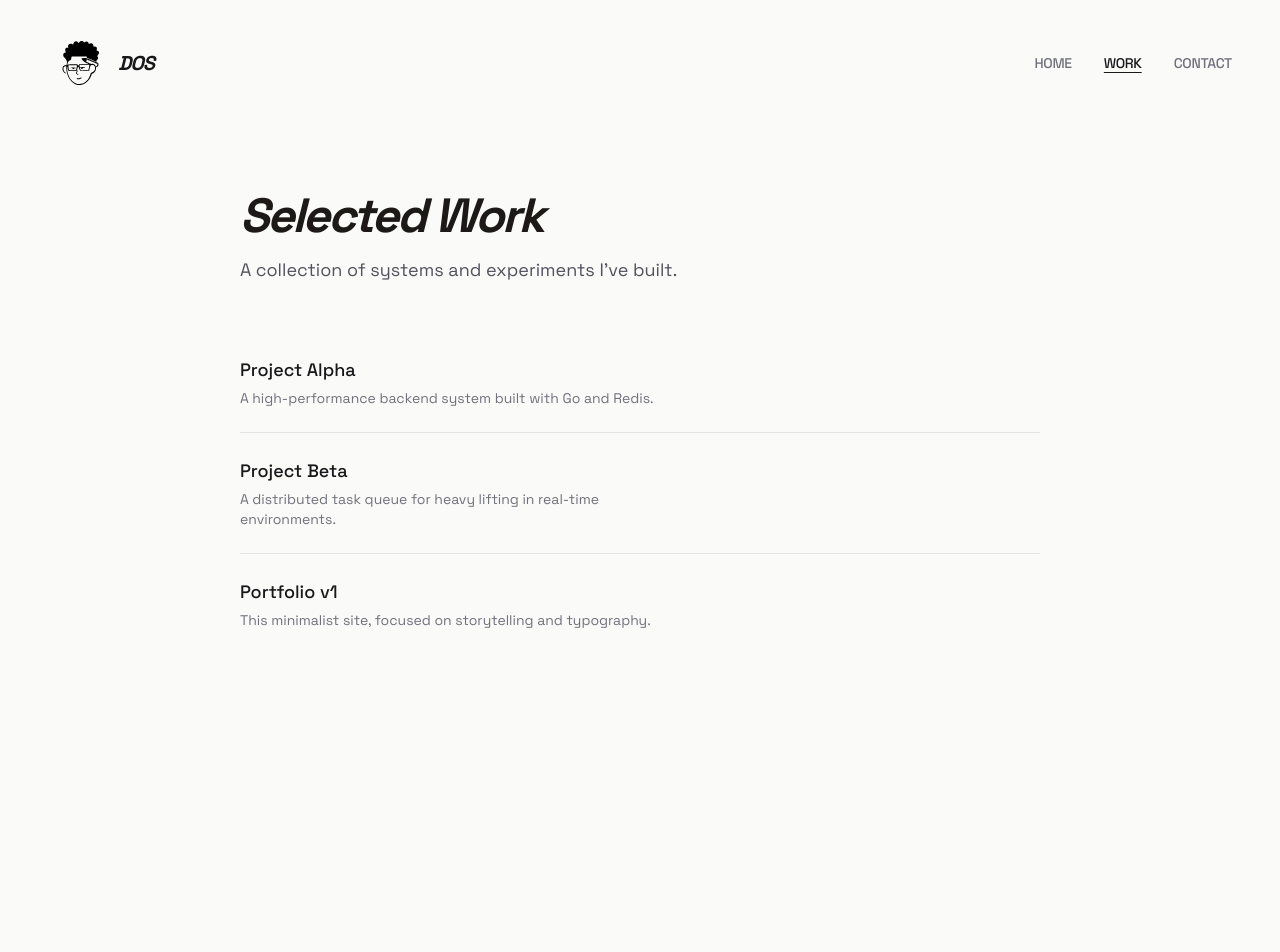
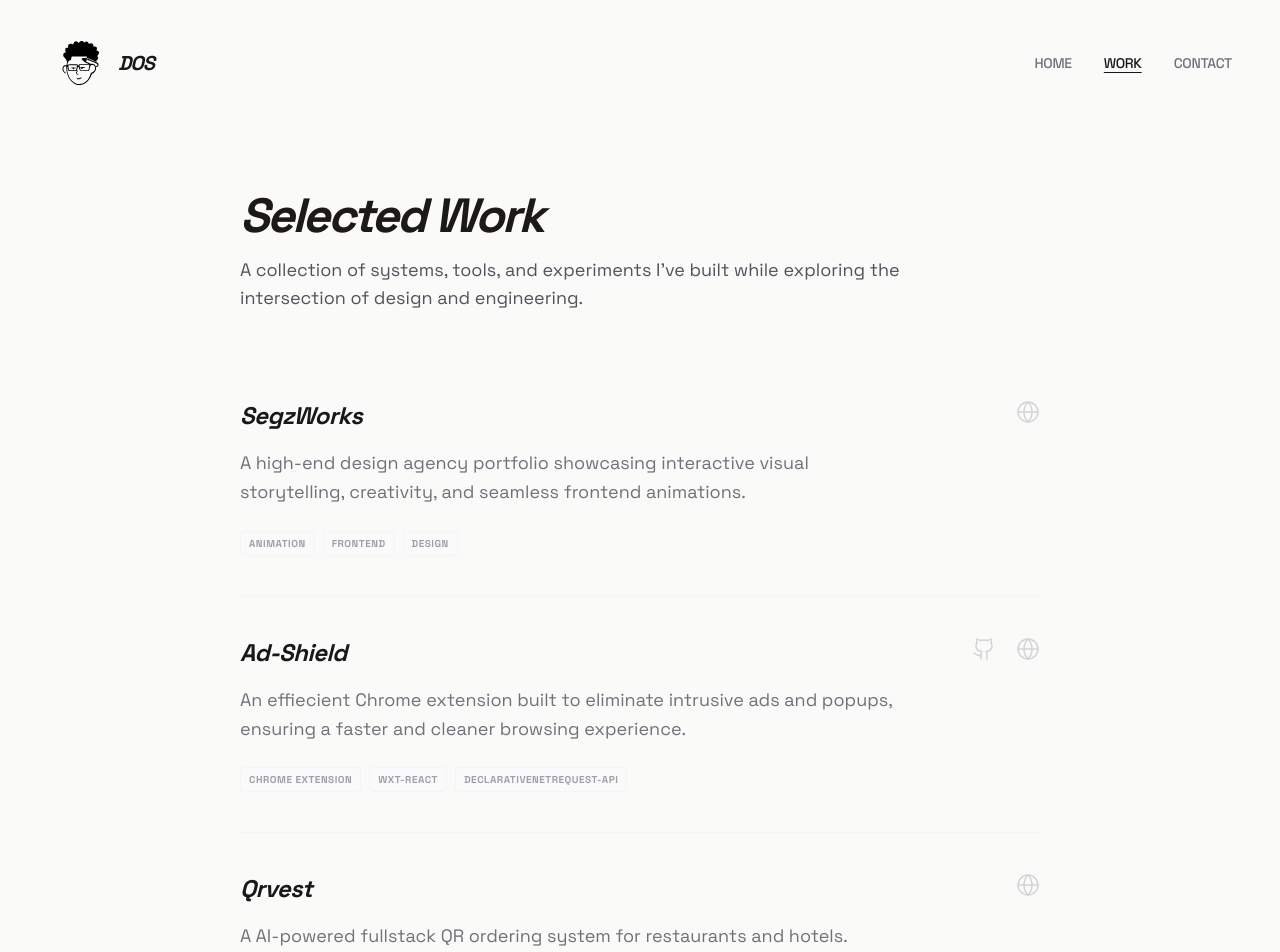
Before and after one commit to segundavid-dev/portfolio, a Next.js app: page /work in a window 1280 px wide. Shown: the top 952 px of the page. Before the commit the page ends 846 px from the top, so only its background shows below. Built offline with nearby package versions, Linux system fonts and the light colour scheme.

Commit message:
feat(works): add selected projects to portfolio

```diff
--- a/app/work/page.tsx
+++ b/app/work/page.tsx
@@ -1,4 +1,39 @@
 import { ProjectCard } from "@/components/ProjectCard";
+
+const projects = [
+  {
+    title: "SegzWorks",
+    description: "A high-end design agency portfolio showcasing interactive visual storytelling, creativity, and seamless frontend animations.",
+    tags: ["Animation", "Frontend", "Design"],
+    liveLink: "http://segzworks.studio/",
+  },
+  {
+    title: "Ad-Shield",
+    description: "An effiecient Chrome extension built to eliminate intrusive ads and popups, ensuring a faster and cleaner browsing experience.",
+    tags: ["chrome extension", "wxt-react", "declarativenetrequest-api"],
+    liveLink: "https://ad-shield-web.vercel.app/",
+    githubLink: "https://github.com/segundavid-dev/ad-shield",
+  },
+  {
+    title: "Qrvest",
+    description: "A AI-powered fullstack QR ordering system for restaurants and hotels.",
+    tags: ["Typescript", "fullstack", "RAG"],
+    liveLink: "https://app.qrvest.com/"
+  },
+  {
+    title: "JSON Parser",
+    description: "A lightweight, recursive-descent JSON parser implemented from scratch, focused on the fundamentals of lexical and syntactic analysis.",
+    tags: ["algorithms", "syntatic analysis", "lexical analysis", "interpreters"],
+    githubLink: "https://github.com/Segundavid-Dev/JSON-parser",
+  },
+  {
+    title: "Scheduling Automation",
+    description: "A robust backend engine designed to handle complex scheduling logic —inspired by tools like Calendly.",
+    tags: ["backend", "typescript", "automation", "api design"],
+    githubLink: "https://github.com/segundavid-dev/scheduling-automation-be",
+    wip: true,
+  },
+];
 
 export default function WorkPage() {
   return (
@@ -7,27 +42,15 @@ export default function WorkPage() {
         <h1 className="text-4xl md:text-5xl font-bold tracking-tighter mb-4 italic">
           Selected Work
         </h1>
-        <p className="text-lg text-zinc-600 dark:text-zinc-400">
-          A collection of systems and experiments I&apos;ve built.
+        <p className="text-lg text-zinc-600 dark:text-zinc-400 max-w-2xl">
+          A collection of systems, tools, and experiments I've built while exploring the intersection of design and engineering.
         </p>
       </section>
 
       <div className="flex flex-col">
-        <ProjectCard
-          title="Project Alpha"
-          description="A high-performance backend system built with Go and Redis."
-          link="https://github.com"
-        />
-        <ProjectCard
-          title="Project Beta"
-          description="A distributed task queue for heavy lifting in real-time environments."
-          link="https://github.com"
-        />
-        <ProjectCard
-          title="Portfolio v1"
-          description="This minimalist site, focused on storytelling and typography."
-          link="https://github.com"
-        />
+        {projects.map((project) => (
+          <ProjectCard key={project.title} {...project} />
+        ))}
       </div>
     </main>
   );
--- a/components/ProjectCard.tsx
+++ b/components/ProjectCard.tsx
@@ -1,35 +1,77 @@
 "use client";
-
-import React from "react";
 import { motion } from "framer-motion";
-import { ArrowUpRight } from "lucide-react";
+import { Github, Globe } from "lucide-react";
 
 interface ProjectCardProps {
   title: string;
   description: string;
-  link: string;
+  tags: string[];
+  liveLink?: string;
+  githubLink?: string;
+  wip?: boolean;
 }
 
-export const ProjectCard = ({ title, description, link }: ProjectCardProps) => {
+export const ProjectCard = ({ title, description, tags, liveLink, githubLink, wip }: ProjectCardProps) => {
   return (
-    <motion.a
-      href={link}
-      target="_blank"
-      rel="noopener noreferrer"
-      whileHover={{ x: 4 }}
-      className="group block border-b border-zinc-200 dark:border-zinc-800 py-6 last:border-0"
+    <motion.div
+      initial={{ opacity: 0, y: 15 }}
+      whileInView={{ opacity: 1, y: 0 }}
+      viewport={{ once: true }}
+      transition={{ duration: 0.5 }}
+      className="group block border-b border-zinc-100 dark:border-zinc-900 py-10 last:border-0"
     >
-      <div className="flex items-center justify-between">
-        <div className="space-y-1">
-          <h3 className="text-lg font-medium text-zinc-900 dark:text-zinc-100 flex items-center gap-2">
-            {title}
-            <ArrowUpRight className="w-4 h-4 opacity-0 group-hover:opacity-100 group-hover:translate-x-0.5 group-hover:-translate-y-0.5 transition-all text-zinc-400" />
-          </h3>
-          <p className="text-zinc-500 dark:text-zinc-400 text-sm max-w-md">
+      <div className="flex flex-col md:flex-row md:items-start justify-between gap-6 transition-all group-hover:px-2">
+        <div className="space-y-4 flex-1 cursor-pointer">
+          <div className="flex items-center gap-3 ">
+            <h3 className="text-2xl font-bold tracking-tight text-zinc-900 dark:text-zinc-100 italic transition-transform group-hover:scale-[1.01] origin-left">
+              {title}
+            </h3>
+            {wip && (
+              <span className="px-2 py-0.5 text-[9px] font-black uppercase tracking-[0.15em] bg-zinc-100 dark:bg-zinc-800 text-zinc-400 dark:text-zinc-500 rounded-sm">
+                WIP
+              </span>
+            )}
+          </div>
+          <p className="text-zinc-500 dark:text-zinc-400 text-lg max-w-2xl leading-relaxed">
             {description}
           </p>
+          <div className="flex flex-wrap gap-2 pt-2">
+            {tags.map((tag) => (
+              <span
+                key={tag}
+                className="text-[10px] font-bold uppercase tracking-wider px-2 py-1 bg-zinc-50 dark:bg-zinc-900/50 border border-zinc-100 dark:border-zinc-800 text-zinc-400 dark:text-zinc-500 rounded-sm"
+              >
+                {tag}
+              </span>
+            ))}
+          </div>
+        </div>
+
+        <div className="flex items-center gap-5 text-zinc-300 dark:text-zinc-700">
+          {githubLink && (
+            <a
+              href={githubLink}
+              target="_blank"
+              rel="noopener noreferrer"
+              className="hover:text-zinc-900 dark:hover:text-zinc-100 transition-colors"
+              title="View Source"
+            >
+              <Github className="w-6 h-6 stroke-[1.5px]" />
+            </a>
+          )}
+          {liveLink && (
+            <a
+              href={liveLink}
+              target="_blank"
+              rel="noopener noreferrer"
+              className="hover:text-zinc-900 dark:hover:text-zinc-100 transition-colors"
+              title="View Site"
+            >
+              <Globe className="w-6 h-6 stroke-[1.5px]" />
+            </a>
+          )}
         </div>
       </div>
-    </motion.a>
+    </motion.div>
   );
 };
```
